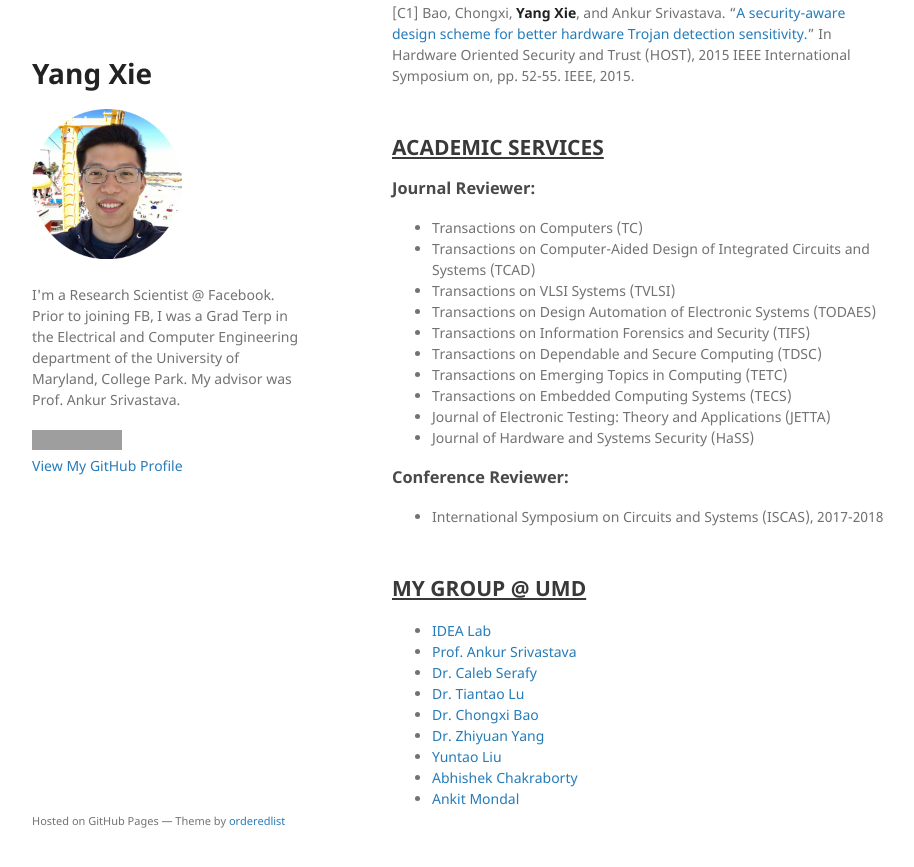
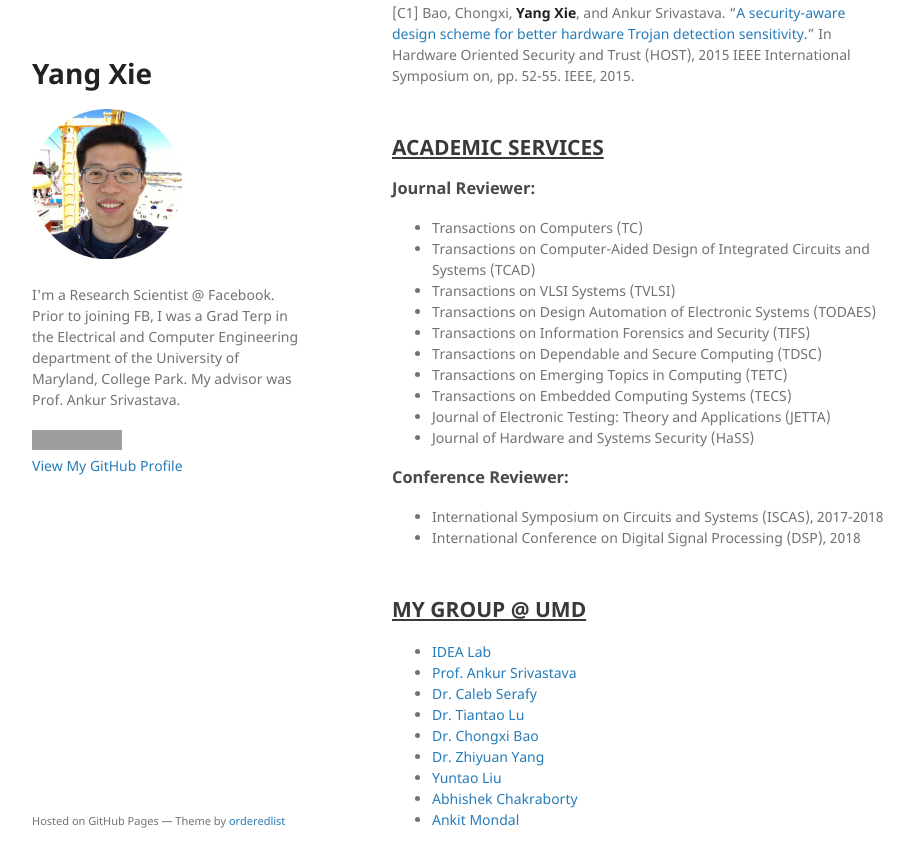
Before and after one commit to yxie/yxie.github.io, a Jekyll site: the page built from index.md, in a window 1280 px wide and 900 px high, scrolled down 2740 px. Shown: the top 867 px of the window, without its empty margins (178-1092 px from the left). Built offline with Jekyll 4.4.1, drawn with Linux system fonts in a browser that asks for light colours; our own code applies the rules of GitHub Pages for plain Markdown files; grey boxes are pictures that could not be loaded.

Commit message:
Update index.md

```diff
--- a/index.md
+++ b/index.md
@@ -97,6 +97,7 @@ layout: default
 
 ### Conference Reviewer:
 * International Symposium on Circuits and Systems (ISCAS), 2017-2018
+* International Conference on Digital Signal Processing (DSP), 2018
 
 ## MY GROUP @ UMD
 * [IDEA Lab](http://srivastava.umd.edu/)
```
